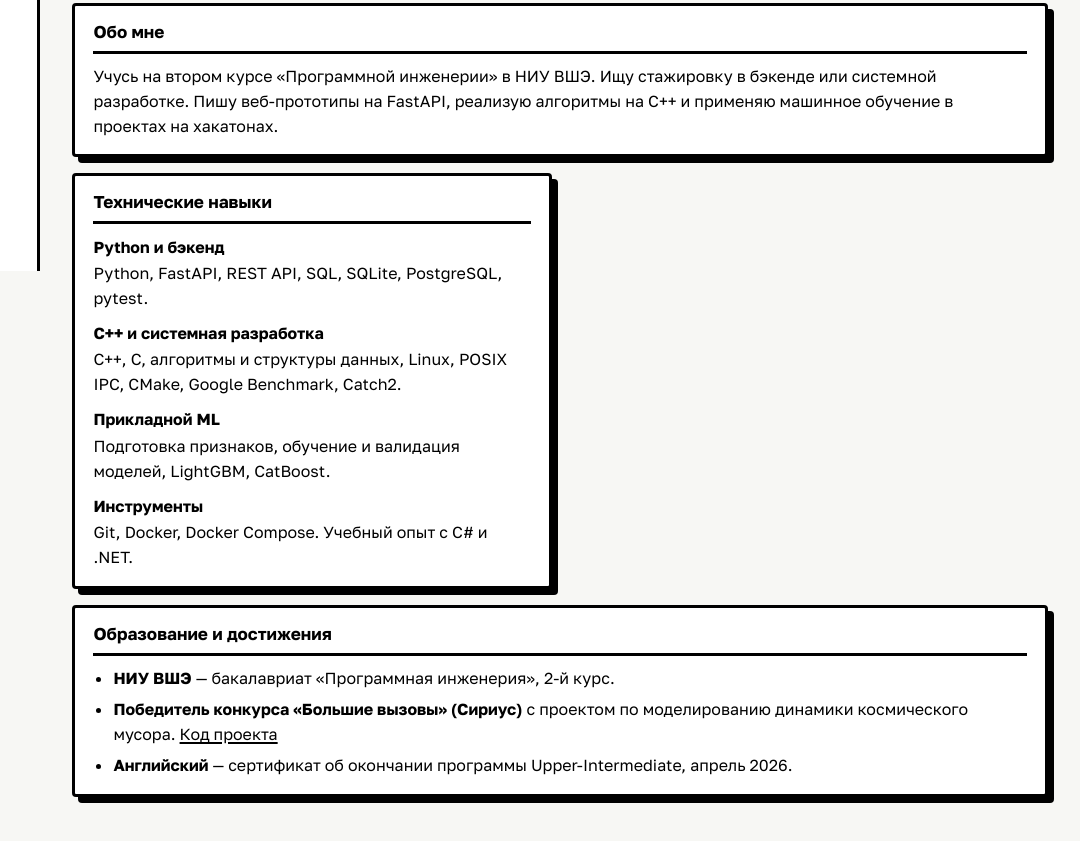
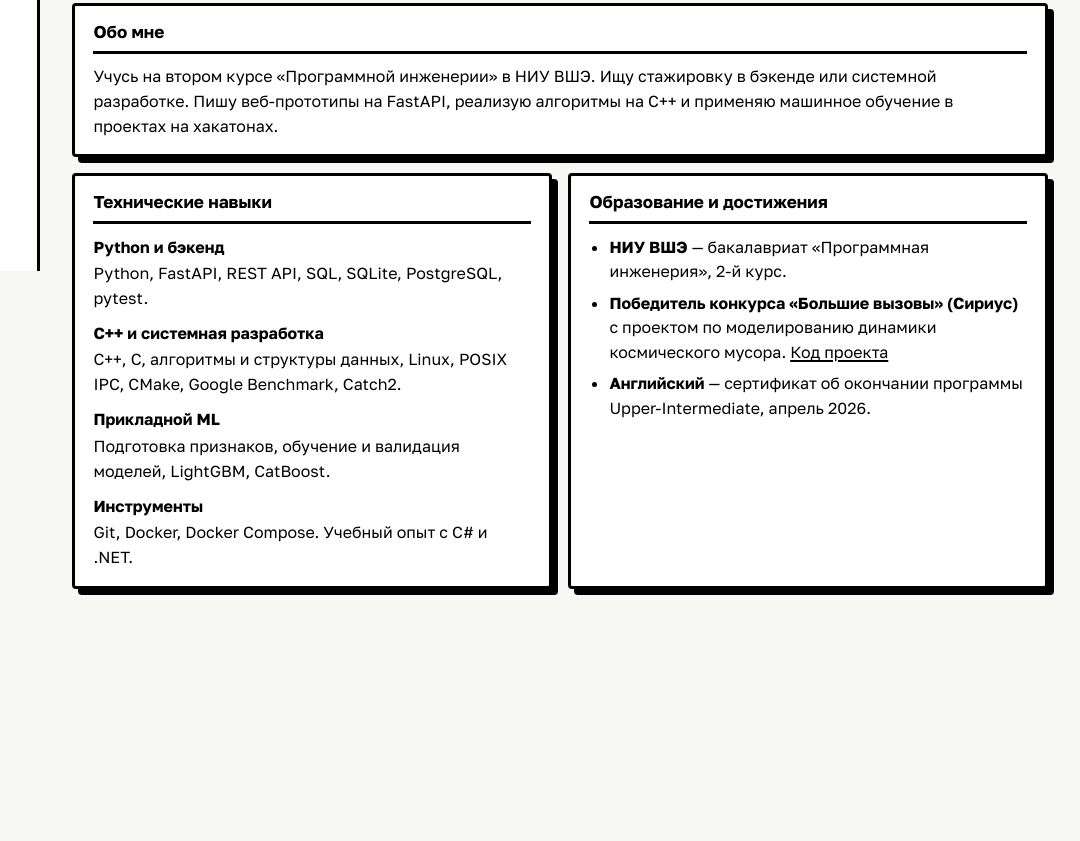
Before and after one commit to alexmoader/alexmoader.github.io, a plain HTML site: page index.html in a window 1280 px wide. Shown: the part 529-1370 px from the top of the page, without its empty margins (200-1280 px from the left). After the commit the page ends 1182 px from the top, so only its background shows below. Drawn offline with Linux system fonts and the light colour scheme.

Commit message:
Align résumé overview cards with the template grid

```diff
--- a/index.html
+++ b/index.html
@@ -155,7 +155,7 @@
     .tabs a[aria-current] { background: var(--orange); }
     .entries { display: grid; grid-template-columns: repeat(2, minmax(0, 1fr)); gap: 1rem; }
     .entry { padding: 1rem 1.15rem; overflow-wrap: anywhere; }
-    .overview .entry:first-child, .entries > .entry:last-child:nth-child(odd) { grid-column: 1 / -1; }
+    .overview .entry:first-child, .entries:not(.overview) > .entry:last-child:nth-child(odd) { grid-column: 1 / -1; }
     .entry h2, .entry h3 { margin-bottom: .65rem; padding-bottom: .55rem; border-bottom: var(--border); }
     .entry h2, .entry h3 { font-size: 1.07rem; }
     .panel + .panel { margin-top: 1.4rem; }
```
